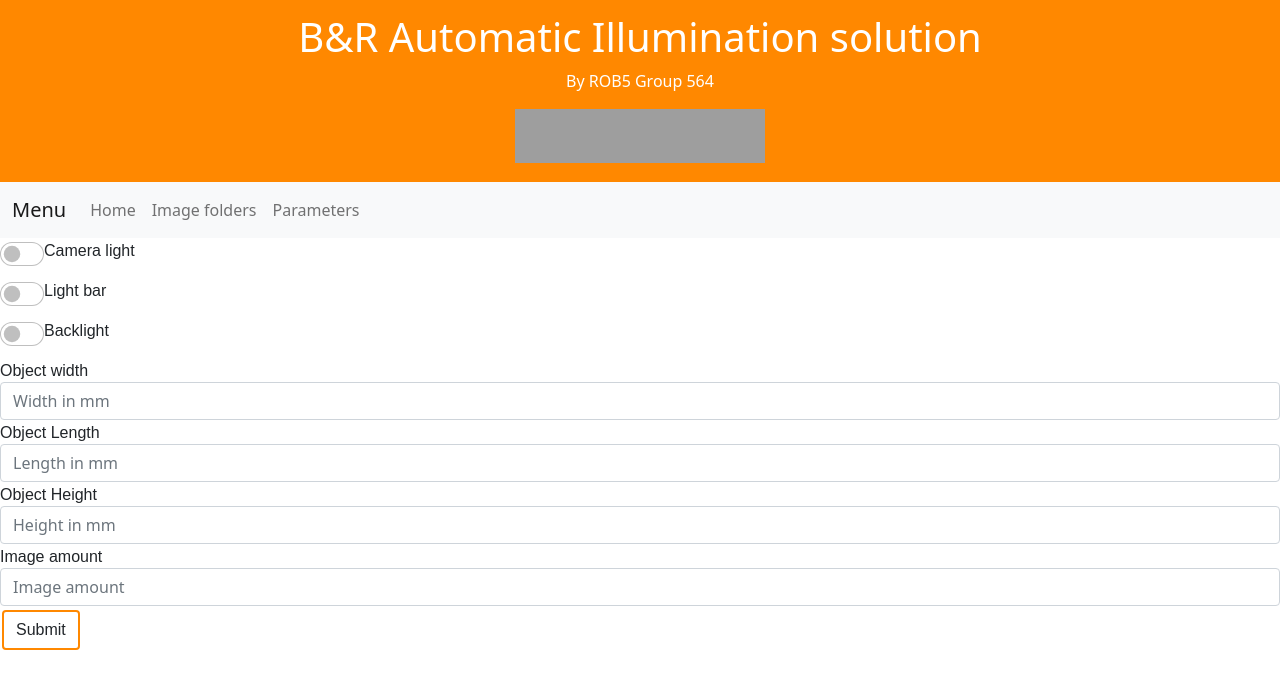
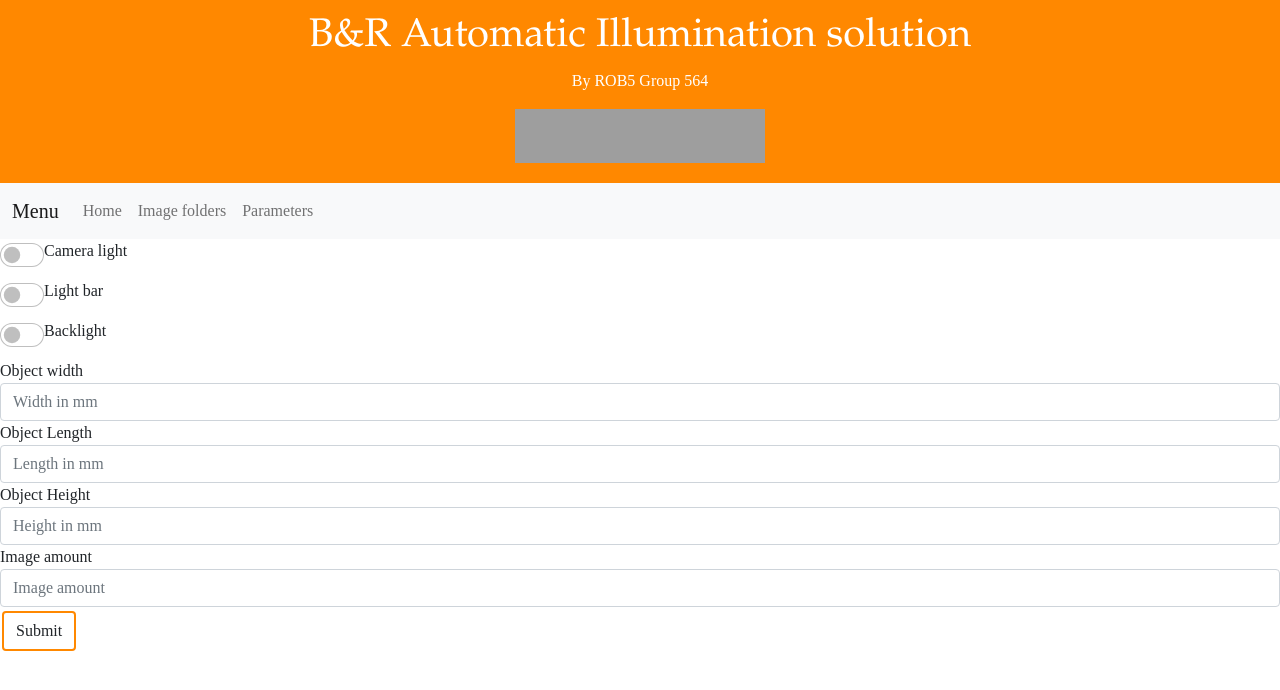
Before and after one commit to BenMusak/564-Automated-Robotic-Vision-Light-Configuration, a Flask app: page /parameters in a window 1280 px wide. Shown: the top 690 px of the page. Run offline with Flask 2, Linux system fonts and the light colour scheme; some libraries are stand-ins or nearby versions; grey boxes are pictures that could not be loaded.

Commit message:
Added new font style

```diff
--- /dev/null
+++ b/B_R_Illumination/static/css/font.css
@@ -0,0 +1,38 @@
+
+@font-face { font-family: Palatino; src: url('Palatino.ttf'); }
+h1{
+    font-family: Palatino;
+}
+h3{
+    font-family: Palatino;
+}
+h5{
+    font-family: Palatino;
+}
+div{
+    font-family: Palatino;
+}
+a{
+    font-family: Palatino;
+}
+p{
+    font-family: Palatino;
+}
+label{
+    font-family: Palatino;
+}
+button{
+    font-family: Palatino;
+}
+input{
+    font-family: Palatino;
+}
+title{
+    font-family: Palatino;
+}
+::placeholder{
+    font-family: Palatino;
+}
+.myButton{
+    font-family: Palatino;
+}
--- a/B_R_Illumination/static/site.css
+++ b/B_R_Illumination/static/css/site.css
@@ -1,4 +1,7 @@
 /*css file for changing layout of the html pages*/
+
+@font-face { font-family: Delicious; src: url('Palatino.ttf'); }
+
 
 .xyzvalues {
     position: relative;
@@ -16,8 +19,8 @@
     border-radius: 17px;
     display: inline-block;
     cursor: pointer;
-    font-family: Arial;
-    font-size: 15px;
+    /*font-family: Palantino, src: url('Palatino.ttf');*/
+    /*font-size: 15px;*/
     padding: 10px 20px;
     text-decoration: none;
     /*text-shadow: 0px 1px 0px #f80;*/
--- a/B_R_Illumination/templates/imageViewer.html
+++ b/B_R_Illumination/templates/imageViewer.html
@@ -20,7 +20,7 @@
 <body>
 <div class="container gallery-container">
 
-    <h1>Image gallery</h1>
+    <!--<h1>Image gallery</h1>-->
     <p class="page-description text-center">Thumbnails With Title And Description</p>
     <div class="tz-gallery">
         <div class="row" id="row">
@@ -130,7 +130,7 @@
                     </div>
                     <div class="modal-footer">
                         <button type="button" class="btn btn-secondary" data-bs-dismiss="modal">Close</button>
-                        <button type="button" class="btn btn-primary">Save changes</button>
+                        <button type="button" class="btn myButton begintest ">Save changes</button>
                     </div>
                 </div>
             </div>
--- a/B_R_Illumination/templates/index.html
+++ b/B_R_Illumination/templates/index.html
@@ -3,7 +3,8 @@
 
 <div class="row">
     <div class="main">
-        <p class="fs-1">No tests are currently running.</p>
+        <h1>No tests are currently running.</h1>
+
     </div>
 </div>
 {% endblock %}
--- a/B_R_Illumination/templates/layout.html
+++ b/B_R_Illumination/templates/layout.html
@@ -6,8 +6,9 @@
     <!--<script src="/static/js/jquery.slim.min.js"></script>-->
     <script src="/static/js/jquery.ajax.js"></script>
     <!--<link rel="stylesheet" href="/static/css/bootstrap.min.css" crossorigin="anonymous">-->
-    <link rel="stylesheet" type="text/css" href="/static/site.css" />
+    <link rel="stylesheet" type="text/css" href="/static/css/site.css" />
     <link rel="stylesheet" type="text/css" href="/static/css/switches.css" />
+    <link rel="stylesheet" type="text/css" href="/static/css/font.css" />
     <script src="/static/js/kit_fontawesome.js" crossorigin="anonymous"></script>
     <link rel="stylesheet" href="/static/css/bootstrap_5.1.3.min.css">
     <!--<link href="https://cdn.jsdelivr.net/npm/bootstrap@5.1.3/dist/css/bootstrap.min.css" rel="stylesheet" integrity="sha384-1BmE4kWBq78iYhFldvKuhfTAU6auU8tT94WrHftjDbrCEXSU1oBoqyl2QvZ6jIW3" crossorigin="anonymous">-->
@@ -19,7 +20,7 @@
     <div class="header">
         <h1>B&R Automatic Illumination solution </h1>
         <p>By ROB5 Group 564</p>
-        <a class="logo" style="display: inline-flex; align-items: center" href="/da/">
+        <a class="logo" style="display: inline-flex; align-items: center" href="/">
             <img src="https://www.br-automation.com/typo3conf/ext/br_sitesetup/Resources/Public/Images/logo.svg" width="250" height="54" alt="B&amp;R Logo">
         </a>
     </div>
```
Also changed, not shown: B_R_Illumination/templates/folderViewer.html (+4 -5 lines), B_R_Illumination/static/css/Palatino.ttf (added).
